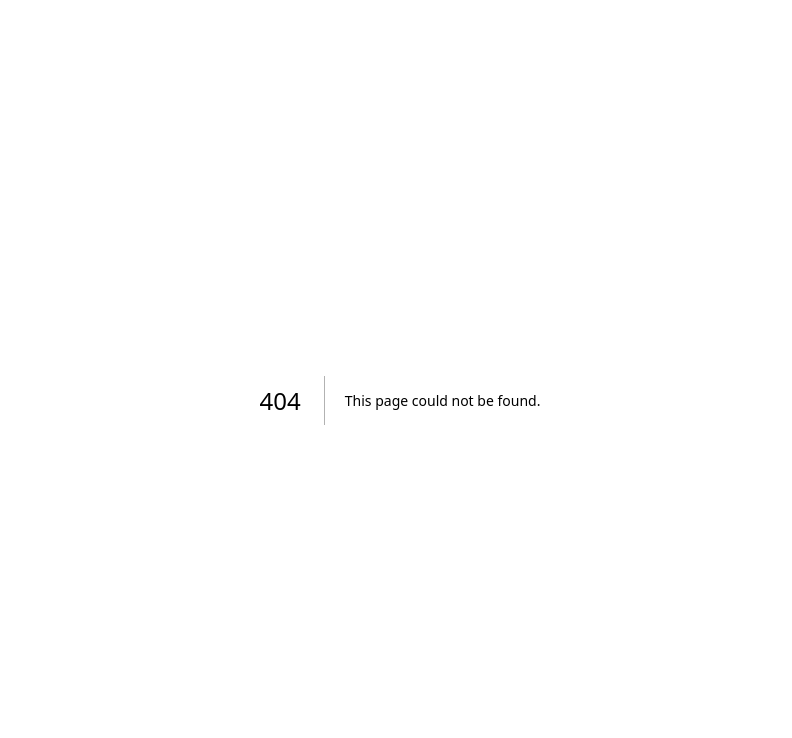
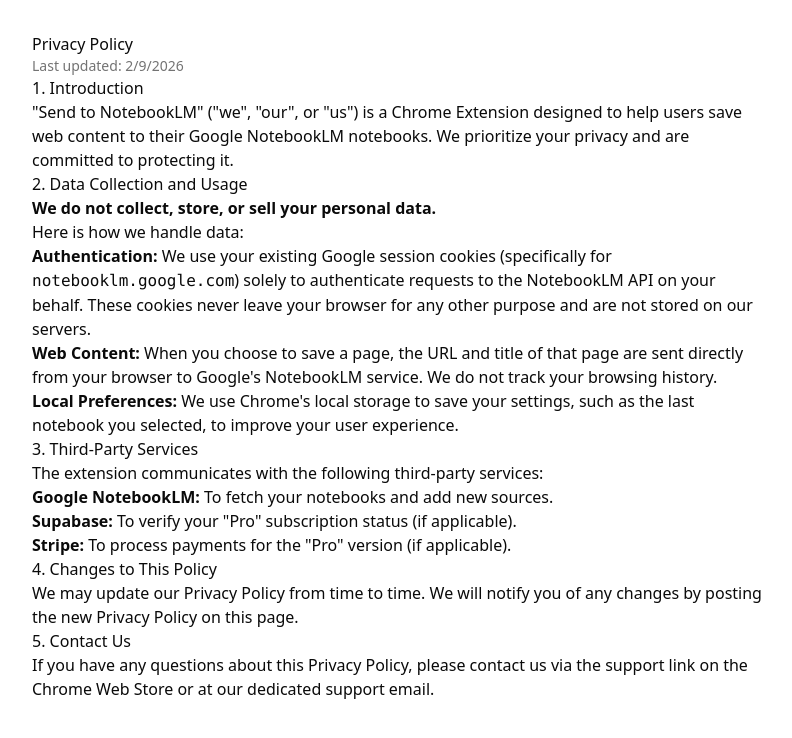
Before and after one commit to alexlevy0/send-to-notebooklm, a Next.js app: page /privacy in a window 1280 px wide. Before the commit this address had no page. Shown: the top 738 px of the page, without its empty margins (240-1032 px from the left). Built offline with nearby package versions, Linux system fonts and the light colour scheme.

Commit message:
Feat: Add Privacy Policy page and footer link

```diff
--- /dev/null
+++ b/app/privacy/page.tsx
@@ -0,0 +1,65 @@
+import { Metadata } from 'next';
+
+export const metadata: Metadata = {
+  title: 'Privacy Policy - Send to NotebookLM',
+  description: 'Privacy Policy for the Send to NotebookLM Chrome Extension.',
+};
+
+export default function PrivacyPage() {
+  return (
+    <div className="container mx-auto px-4 py-8 max-w-3xl prose dark:prose-invert">
+      <h1>Privacy Policy</h1>
+      <p className="text-sm text-muted-foreground">Last updated: {new Date().toLocaleDateString()}</p>
+
+      <h2>1. Introduction</h2>
+      <p>
+        "Send to NotebookLM" ("we", "our", or "us") is a Chrome Extension designed to help users save web content to their Google NotebookLM notebooks. We prioritize your privacy and are committed to protecting it.
+      </p>
+
+      <h2>2. Data Collection and Usage</h2>
+      <p>
+        <strong>We do not collect, store, or sell your personal data.</strong>
+      </p>
+      <p>
+        Here is how we handle data:
+      </p>
+      <ul>
+        <li>
+          <strong>Authentication:</strong> We use your existing Google session cookies (specifically for <code>notebooklm.google.com</code>) solely to authenticate requests to the NotebookLM API on your behalf. These cookies never leave your browser for any other purpose and are not stored on our servers.
+        </li>
+        <li>
+          <strong>Web Content:</strong> When you choose to save a page, the URL and title of that page are sent directly from your browser to Google's NotebookLM service. We do not track your browsing history.
+        </li>
+        <li>
+          <strong>Local Preferences:</strong> We use Chrome's local storage to save your settings, such as the last notebook you selected, to improve your user experience.
+        </li>
+      </ul>
+
+      <h2>3. Third-Party Services</h2>
+      <p>
+        The extension communicates with the following third-party services:
+      </p>
+      <ul>
+        <li>
+          <strong>Google NotebookLM:</strong> To fetch your notebooks and add new sources.
+        </li>
+        <li>
+          <strong>Supabase:</strong> To verify your "Pro" subscription status (if applicable).
+        </li>
+        <li>
+          <strong>Stripe:</strong> To process payments for the "Pro" version (if applicable).
+        </li>
+      </ul>
+
+      <h2>4. Changes to This Policy</h2>
+      <p>
+        We may update our Privacy Policy from time to time. We will notify you of any changes by posting the new Privacy Policy on this page.
+      </p>
+
+      <h2>5. Contact Us</h2>
+      <p>
+        If you have any questions about this Privacy Policy, please contact us via the support link on the Chrome Web Store or at our dedicated support email.
+      </p>
+    </div>
+  );
+}
--- a/components/landing/footer.tsx
+++ b/components/landing/footer.tsx
@@ -49,12 +49,12 @@ export function Footer() {
           <div className="space-y-4">
             <h4 className="font-bold text-neutral-900">Legal</h4>
             <ul className="space-y-2">
-              {/* <li>
-                <Link href="#" className="hover:text-indigo-600">
-                  Privacy
+              <li>
+                <Link href="/privacy" className="hover:text-indigo-600">
+                  Privacy Policy
                 </Link>
               </li>
-              <li>
+              {/* <li>
                 <Link href="#" className="hover:text-indigo-600">
                   Terms
                 </Link>
```
Also changed, not shown: 1 other file (tests, documents, lock files or other folders).
